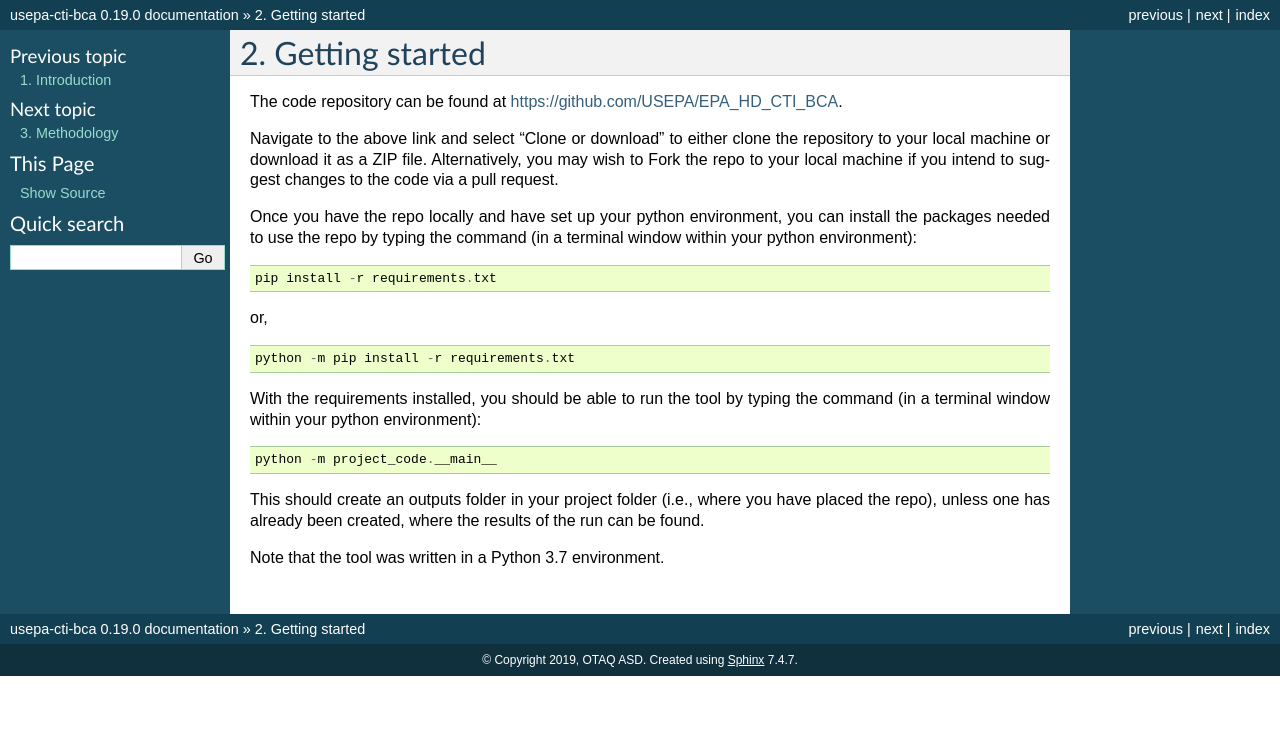
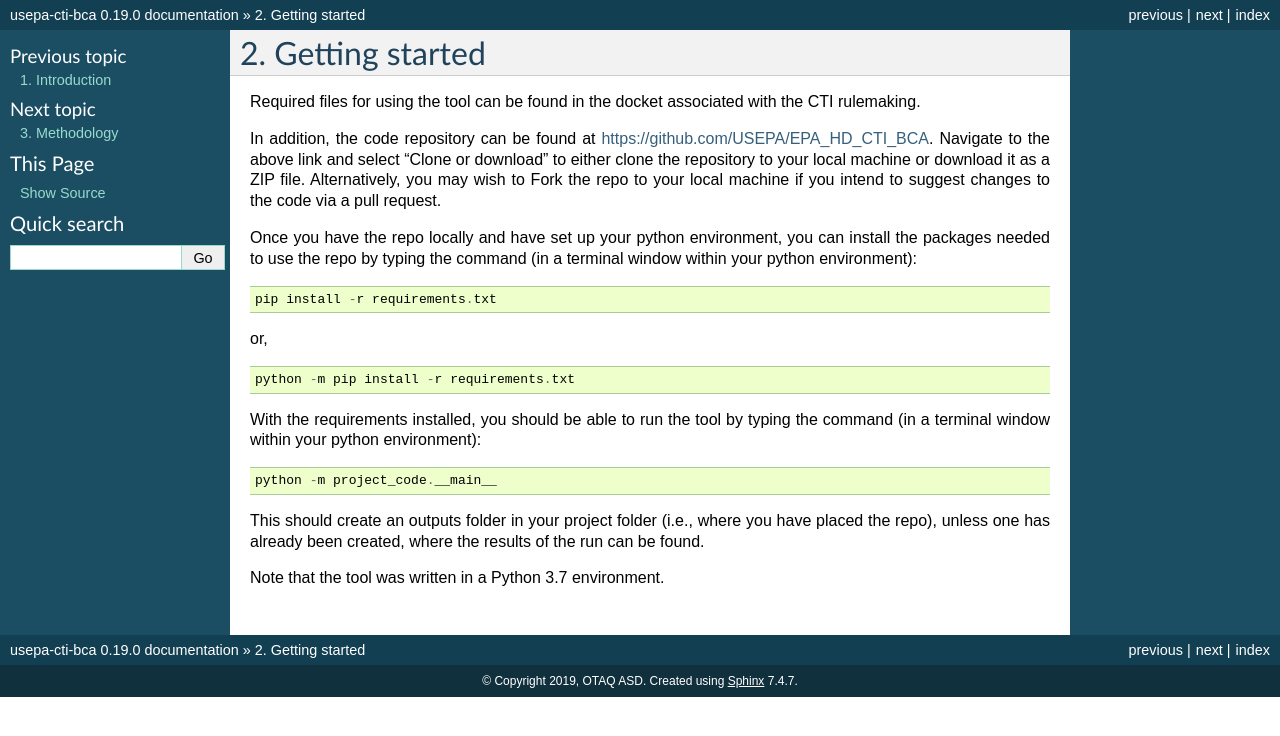
Before and after one commit to USEPA/EPA_HD_CTI_BCA, a Sphinx documentation site: the page built from docs/source/getting_started.rst, in a window 1280 px wide. Shown: the top 736 px of the page. Built offline with Sphinx 7.4.7, drawn with Linux system fonts in a browser that asks for light colours.

```diff
--- a/docs/source/getting_started.rst
+++ b/docs/source/getting_started.rst
@@ -1,7 +1,8 @@
 Getting started
 ===============
-The code repository can be found at https://github.com/USEPA/EPA_HD_CTI_BCA.
+Required files for using the tool can be found in the docket associated with the CTI rulemaking.
 
+In addition, the code repository can be found at https://github.com/USEPA/EPA_HD_CTI_BCA.
 Navigate to the above link and select "Clone or download" to either clone the repository to your local machine or download it as a ZIP file. Alternatively, you may wish to Fork the repo to your
 local machine if you intend to suggest changes to the code via a pull request.
 
--- a/docs/source/introduction.rst
+++ b/docs/source/introduction.rst
@@ -45,6 +45,7 @@
 What are the output files?
 --------------------------
 The output files are pretty self-explanatory by their file names. Some are always generated while some are optional. The BCA_General_Inputs file contains a toggle to control generation of optional files.
+
 Output files always generated are:
     - bca_annual.xlsx which contains benefit and cost summaries for specific calendar years as specified in the BCA_General_Inputs file.
     - bca_annualized.xlsx which contains annualized benefit and cost summaries through specific calendar years as specified in the BCA_General_Inputs file.
@@ -52,6 +53,7 @@
     - inventory_annual_IncludedModelYears.xlsx which contains annual inventory summaries for specific calendar years as specified in the BCA_General_Inputs file (for model years included in the analysis).
     - techcostAvgPerVeh.xlsx which contains average tech costs for specific model years as specified in the BCA_General_Inputs file.
     - summary_log.csv which contains the version number of the tool, date and time statistics for the run and input file data specific to the run.
+
 Optional output files are:
     - bca_costs.csv which contains data for every calendar year (yearID) and vehicle age (ageID) by sourcetype/regclass/fueltype.
     - criteria_emission_costs.csv which contains emission cost data by sourcetype/regclass/fueltype.
@@ -61,6 +63,7 @@
     - vmt_weighted_fuel_cpm.csv which contains weighted cost per mile fuel costs results by sourcetype/regclass/fueltype.
     - vmt_weighted_urea_cpm.csv which contains weighted cost per mile diesel exhaust fluid costs results by sourcetype/regclass/fueltype.
 
-A folder called "modified inputs" is also created which holds modified versions of the input files. Those modifications include reshaping of the input files along with conversions of the
+A folder call "run_results" will be created within the outputs folder that contains the output files described above.
+A folder called "modified_inputs" is also created which holds modified versions of the input files. Those modifications include reshaping of the input files along with conversions of the
 dollar-based inputs into a consistent dollar basis.
 A folder called "run_inputs" is also created which holds a direct copy/paste of all input files used for the given run.
```
Also changed, not shown: 1 other file.
